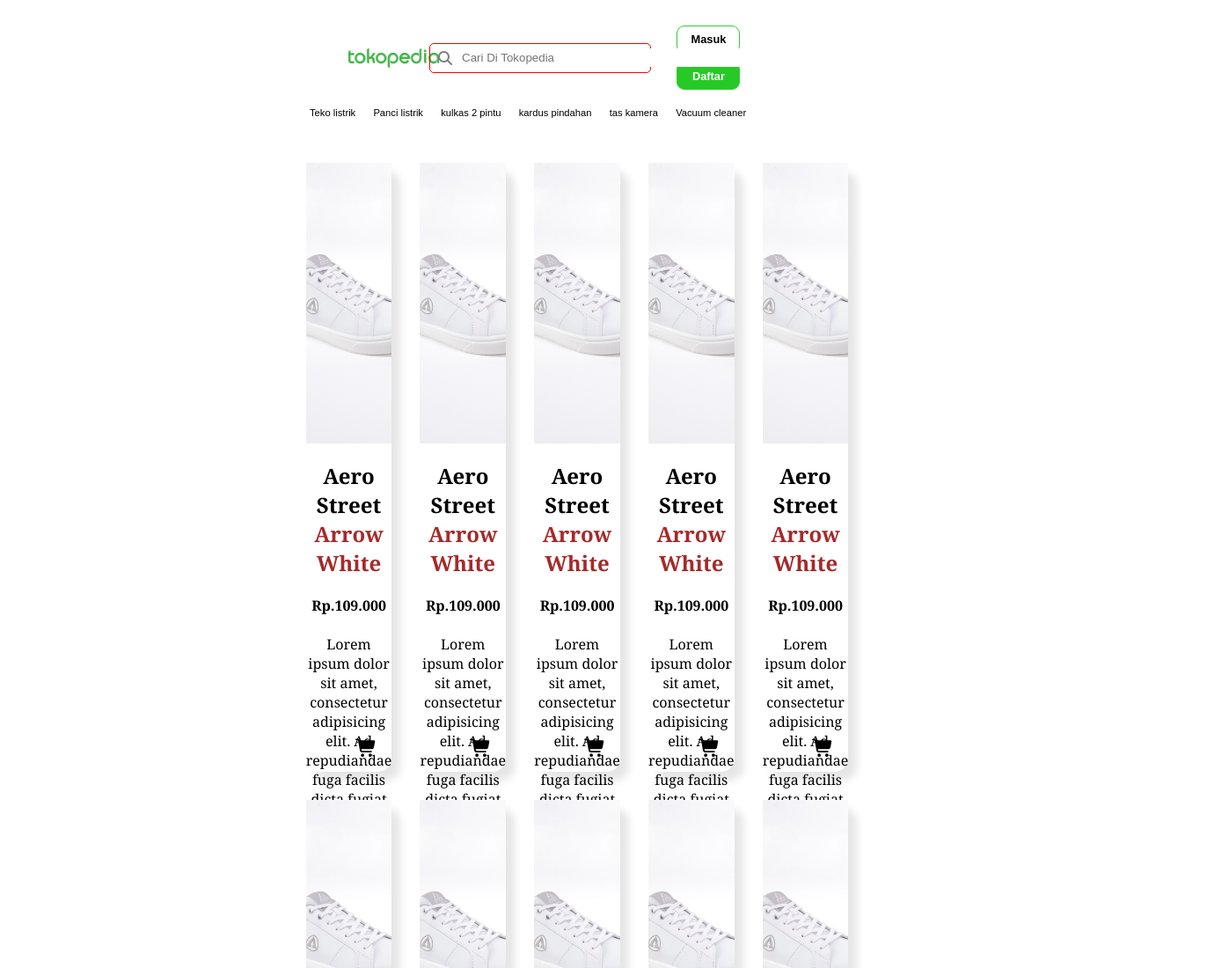
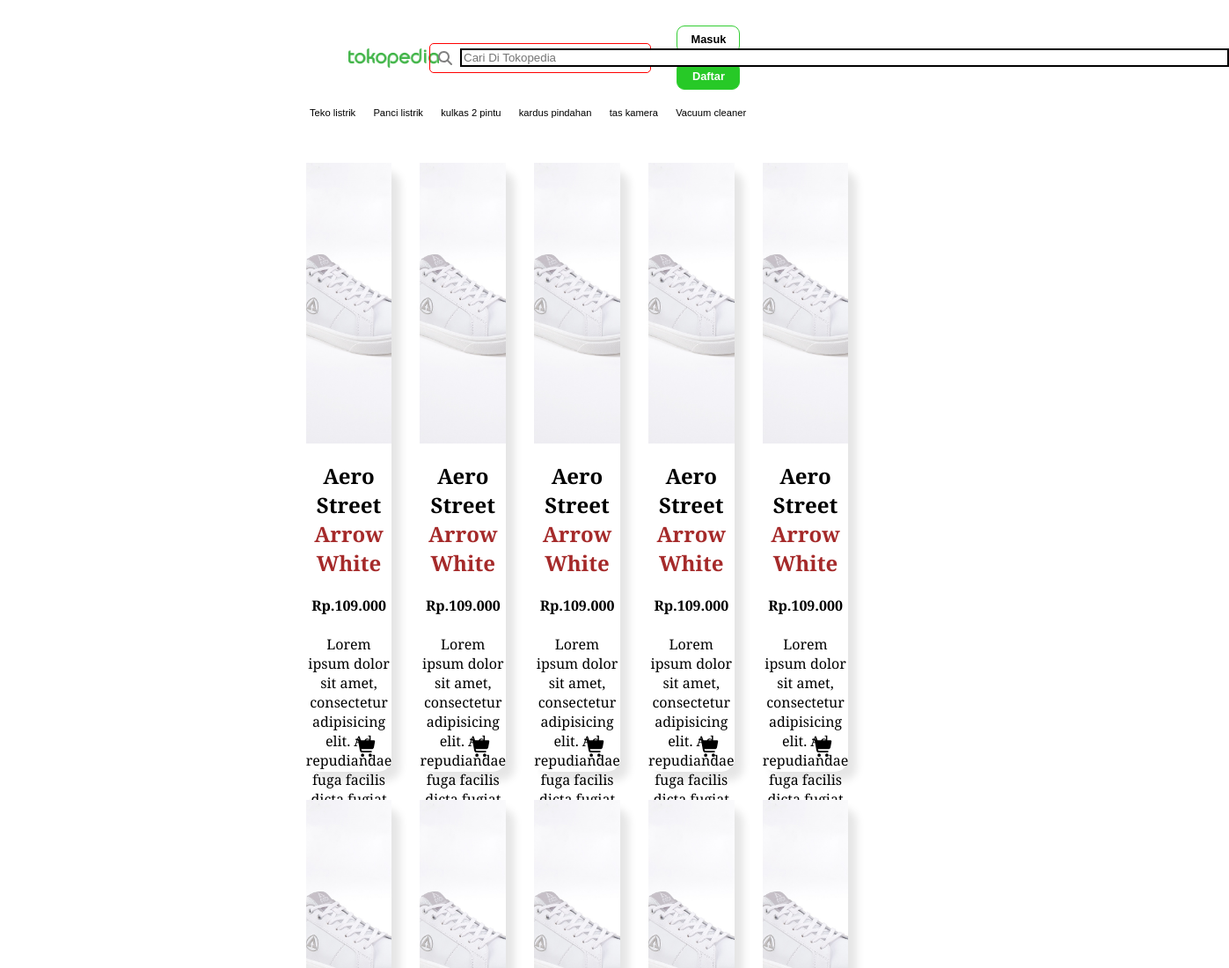
Before and after one commit to Demitri-Ansssss/MSIB-Assigment1, a plain HTML site: page index.html in a window 1280 px wide. Shown: the top 1100 px of the page at 88% size, 1397 px wide, since content can reach past the window. Drawn offline with Linux system fonts and the light colour scheme; files that its build step writes are made by us from their sources; files whose address does not match are found by name.

Commit message:
merubah input search

```diff
--- a/style.css
+++ b/style.css
@@ -44,9 +44,9 @@ body {
   /* background-color: black; */
 }
 .nav-search input {
-  width: 61%;
+  width: 68.3%;
   margin: 2.1rem;
-  border: none;
+  border: 2px solid;
   height: 2.7%;
   align-self: center;
   position: absolute;
```
